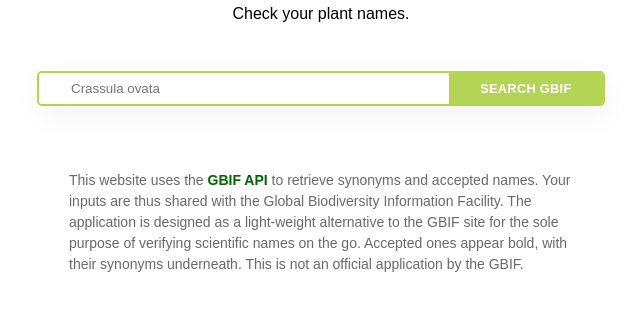
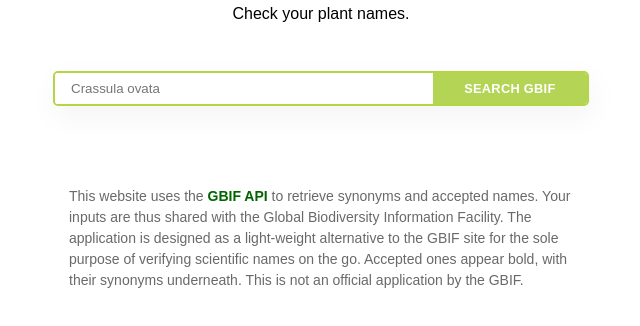
Before and after one commit to Tyrandus/taxonomy-tycoon, a plain HTML site: page index.html in a window 1280 px wide. Shown: the part 72-398 px from the top of the page, without its empty margins (319-959 px from the left). Drawn offline with nearby package versions, Linux system fonts and the light colour scheme.

Commit message:
Improve spacing

```diff
--- a/index.html
+++ b/index.html
@@ -47,10 +47,11 @@
       border-radius: 5px;
       overflow: hidden;
       border: 2px solid #b4d544;
+      margin: 1rem;
     }
 
     .search-field {
-      padding: .5rem 2rem;
+      padding: .5rem 1rem;
       display: block;
       width: 100%;
       border: none;
@@ -77,7 +78,7 @@
     }
 
     .message {
-      padding: 1rem 2rem;
+      padding: 1rem;
       text-align: center;
       color: dimgray;
     }
```
